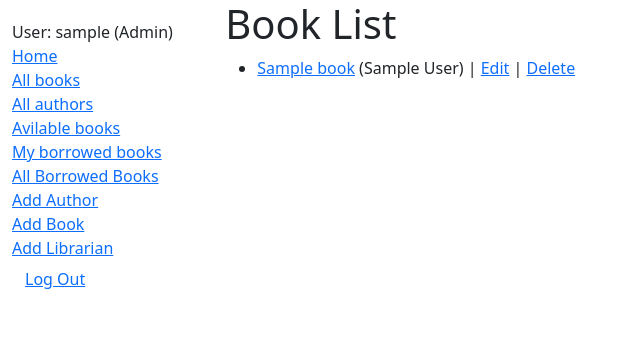
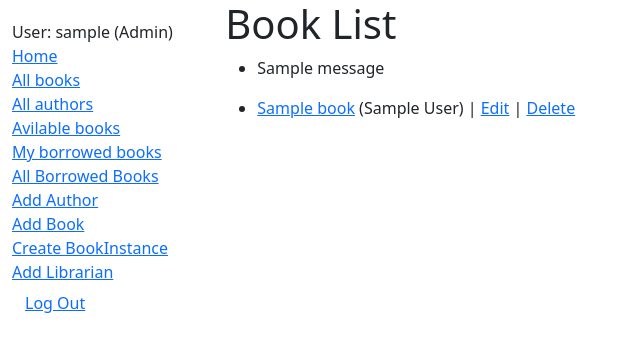
Before and after one commit to getnet2006/Library, a Django app: page /catalog/books/ in a window 1280 px wide. Shown: the top 352 px of the page, without its empty margins (0-640 px from the left). Run offline with Django 5.2, Linux system fonts and the light colour scheme; a user stored in the database is signed in; tables that the repository leaves empty hold one stand-in row (values such as "Sample post"); one stand-in notice (Sample message) is shown.

Commit message:
bookinstance creation handled

```diff
--- a/catalog/urls.py
+++ b/catalog/urls.py
@@ -22,4 +22,5 @@ urlpatterns = [
     path('borrow/<uuid:pk>', views.borrow_book, name='book_borrow'),
     path('avilable/', views.AvilableBooksListView.as_view(), name='avilable_books'),
     path('return/<uuid:pk>', views.return_book, name='book_return'),
+    path('bookinstance/create/', views.BookInstanceCreate.as_view(), name='bookinstance-create'),
 ]
--- a/catalog/views.py
+++ b/catalog/views.py
@@ -4,7 +4,7 @@ from django.http import HttpRequest, HttpResponse, HttpResponseRedirect
 from django.shortcuts import get_object_or_404, render
 from django.urls import reverse
 
-from catalog.forms import AuthorForm, BookForm, RenewBookForm
+from catalog.forms import AuthorForm, BookForm, BookInstanceForm, RenewBookForm
 from .models import Book, Author, BookInstance, Genre
 from django.contrib.auth.mixins import LoginRequiredMixin
 # import generic view from django
@@ -188,3 +188,15 @@ def return_book(request:HttpRequest, pk:int):
     book_instance.save()
     messages.success(request, 'You have successfully returned this book')
     return HttpResponseRedirect(reverse('catalog:my-borrowed'))
+
+class BookInstanceCreate(LoginRequiredMixin, PermissionRequiredMixin, CreateView):
+    permission_required = 'catalog.add_bookinstance'
+    form_class = BookInstanceForm
+    model = BookInstance
+    template_name = 'catalog/bookinstance_create.html'
+    success_url = reverse_lazy('catalog:books')
+
+    # pass message to view
+    def form_valid(self, form):
+        messages.success(self.request, 'You have successfully created a new book instance')
+        return super().form_valid(form)
--- a/templates/base.html
+++ b/templates/base.html
@@ -47,6 +47,11 @@
                       <a href="{% url 'catalog:book-create' %}">Add Book</a>
                     </li>
                   {% endif %}
+                  {% if perms.catalog.add_bookinstance %}
+                    <li>
+                      <a href="{% url 'catalog:bookinstance-create' %}">Create BookInstance</a>
+                    </li>
+                  {% endif %}
                   {% if user.is_superuser %}
                     <li>
                       <a href="{% url 'admin:index' %}">Add Librarian</a>
--- a/templates/catalog/book_list.html
+++ b/templates/catalog/book_list.html
@@ -2,10 +2,15 @@
 
 {% block content %}
     <h1>Book List</h1>
-
+    {% if messages %}
+      <ul class="messages">
+        {% for message in messages %}
+          <li {% if message.tags %} class="{{ message.tags }}"{% endif %}><p>{{ message }}</p></li>
+        {% endfor %}
+      </ul>
+    {% endif %}
     {% if book_list %}
     <ul>
-
       {% for book in book_list %}
       <li>
         <a href="{{ book.get_absolute_url }}">{{ book.title }}</a> ({{book.author}}) |
```
Also changed, not shown: catalog/forms.py (+7 -1 lines), templates/catalog/bookinstance_create.html (added, +12 -0 lines).
